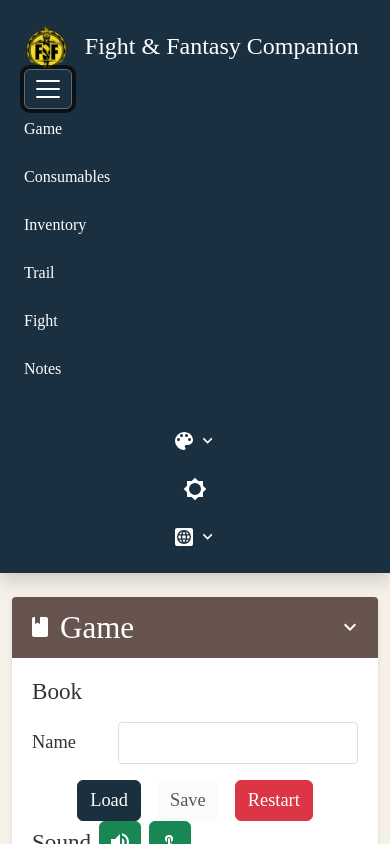
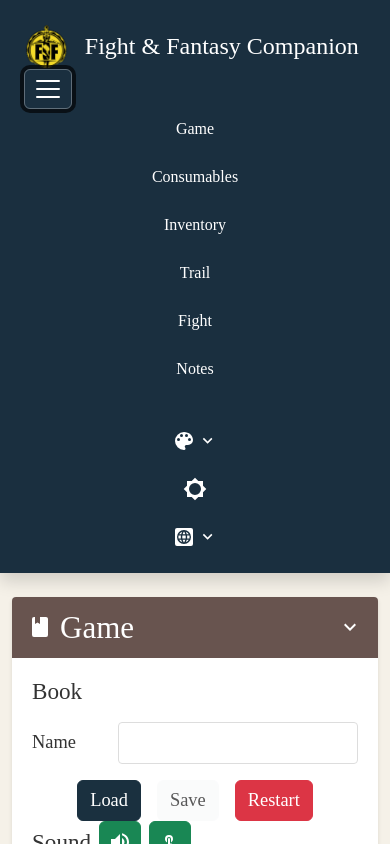
Before and after one commit to dialex/fnf-companion, a React (Vite) app: page / in a window 390 px wide. Both pictures are taken after a click on the button 48 px from the left and 88 px from the top of the page. Shown: the top 844 px of the page. Built offline with nearby package versions, Linux system fonts and the light colour scheme; a web font is replaced by a local one.

Commit message:
fix: center align header titles in mobile mode

```diff
--- a/src/components/Header.jsx
+++ b/src/components/Header.jsx
@@ -198,10 +198,10 @@ export default function Header({ onLanguageChange, onThemeChange }) {
         >
           <div className="navbar-nav d-flex align-items-center gap-4 ms-auto flex-wrap">
             {/* Navigation links - only visible on mobile */}
-            <div className="d-xl-none d-flex flex-column gap-2 w-100 mb-3">
+            <div className="d-xl-none d-flex flex-column gap-2 w-100 mb-3 align-items-center">
               <a
                 href="#game"
-                className="nav-link content text-white text-decoration-none"
+                className="nav-link content text-white text-decoration-none text-center"
                 style={{ transition: 'color 0.2s' }}
                 onMouseEnter={(e) => (e.target.style.color = '#ffc107')}
                 onMouseLeave={(e) => (e.target.style.color = 'white')}
@@ -211,7 +211,7 @@ export default function Header({ onLanguageChange, onThemeChange }) {
               </a>
               <a
                 href="#consumables"
-                className="nav-link content text-white text-decoration-none"
+                className="nav-link content text-white text-decoration-none text-center"
                 style={{ transition: 'color 0.2s' }}
                 onMouseEnter={(e) => (e.target.style.color = '#ffc107')}
                 onMouseLeave={(e) => (e.target.style.color = 'white')}
@@ -221,7 +221,7 @@ export default function Header({ onLanguageChange, onThemeChange }) {
               </a>
               <a
                 href="#inventory"
-                className="nav-link content text-white text-decoration-none"
+                className="nav-link content text-white text-decoration-none text-center"
                 style={{ transition: 'color 0.2s' }}
                 onMouseEnter={(e) => (e.target.style.color = '#ffc107')}
                 onMouseLeave={(e) => (e.target.style.color = 'white')}
@@ -231,7 +231,7 @@ export default function Header({ onLanguageChange, onThemeChange }) {
               </a>
               <a
                 href="#map"
-                className="nav-link content text-white text-decoration-none"
+                className="nav-link content text-white text-decoration-none text-center"
                 style={{ transition: 'color 0.2s' }}
                 onMouseEnter={(e) => (e.target.style.color = '#ffc107')}
                 onMouseLeave={(e) => (e.target.style.color = 'white')}
@@ -241,7 +241,7 @@ export default function Header({ onLanguageChange, onThemeChange }) {
               </a>
               <a
                 href="#fight"
-                className="nav-link content text-white text-decoration-none"
+                className="nav-link content text-white text-decoration-none text-center"
                 style={{ transition: 'color 0.2s' }}
                 onMouseEnter={(e) => (e.target.style.color = '#ffc107')}
                 onMouseLeave={(e) => (e.target.style.color = 'white')}
@@ -251,7 +251,7 @@ export default function Header({ onLanguageChange, onThemeChange }) {
               </a>
               <a
                 href="#notes"
-                className="nav-link content text-white text-decoration-none"
+                className="nav-link content text-white text-decoration-none text-center"
                 style={{ transition: 'color 0.2s' }}
                 onMouseEnter={(e) => (e.target.style.color = '#ffc107')}
                 onMouseLeave={(e) => (e.target.style.color = 'white')}
```
